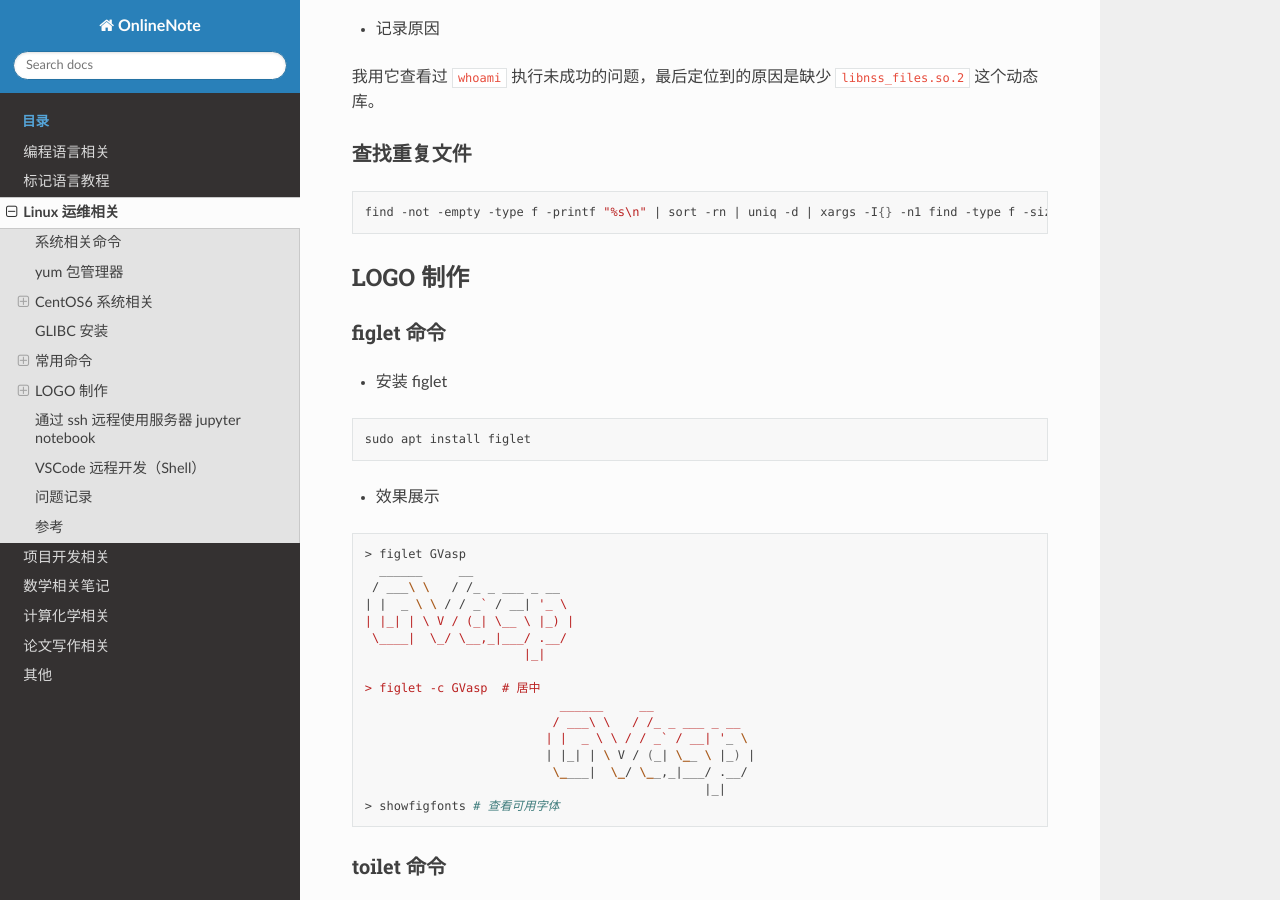
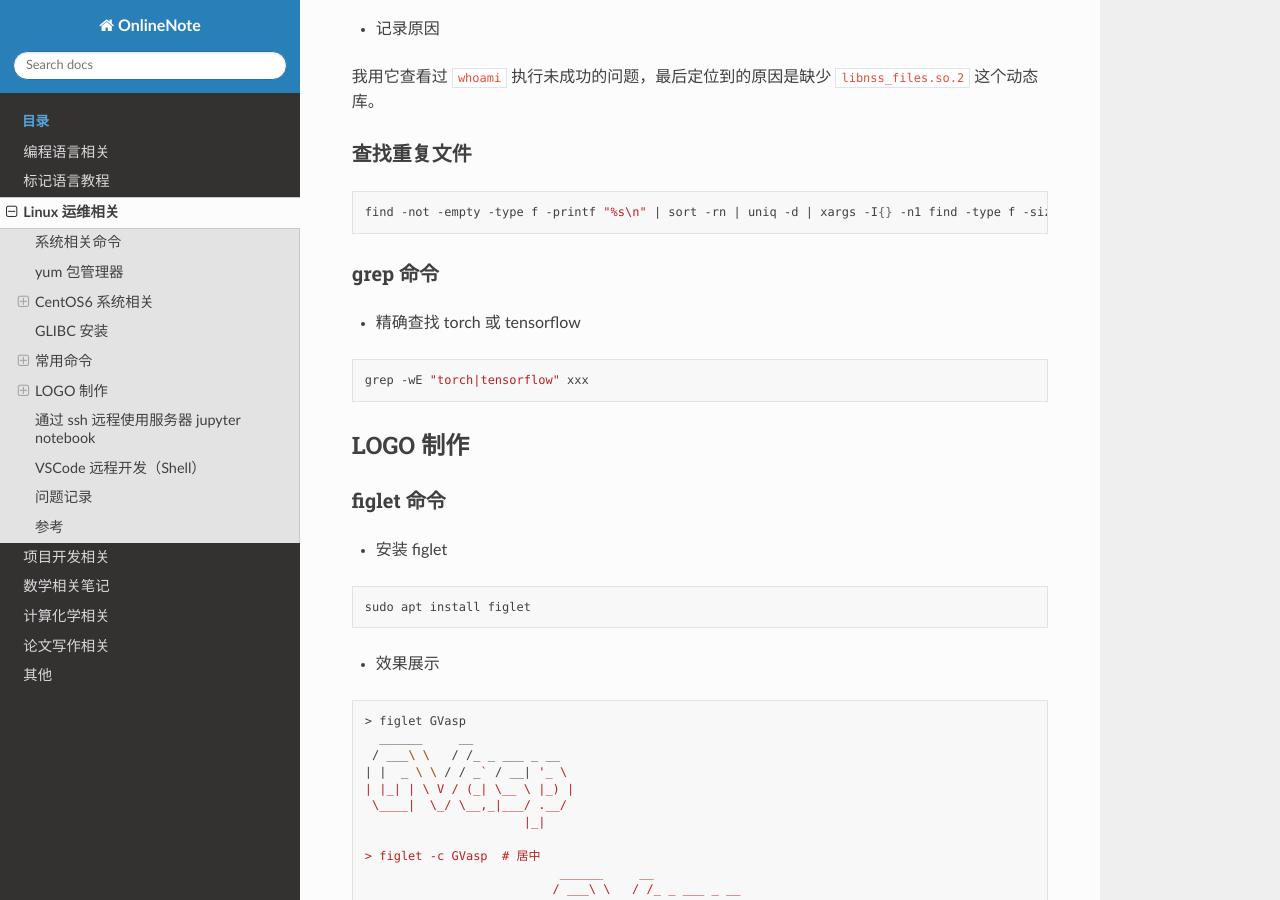
Before and after one commit to Rasic2/CodeNote, a Sphinx documentation site: the page built from docs/source/linux.md, in a window 1280 px wide and 900 px high, scrolled down 3354 px. Built offline with Sphinx 7.4.7 and the Read the Docs theme 3.1.0, drawn with Linux system fonts in a browser that asks for light colours.

Commit message:
docs: update linux.md

````diff
--- a/docs/source/linux.md
+++ b/docs/source/linux.md
@@ -156,6 +156,14 @@ strace -t CMD
 find -not -empty -type f -printf "%s\n" | sort -rn | uniq -d | xargs -I{} -n1 find -type f -size {}c -print0 | xargs -0 md5sum | sort | uniq -w32 --all-repeated=separate
 ```
 
+### grep 命令
+
+- 精确查找 torch 或 tensorflow
+
+```bash
+grep -wE "torch|tensorflow" xxx
+```
+
 ## LOGO 制作
 
 ### figlet 命令
````
